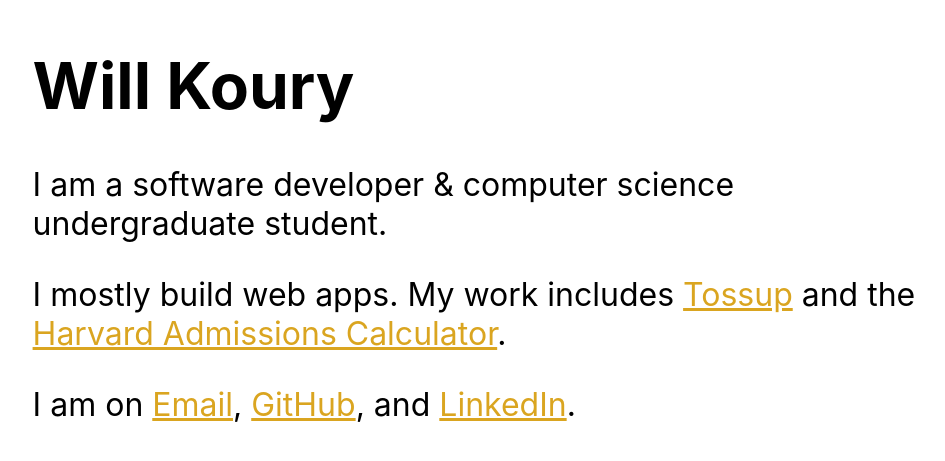
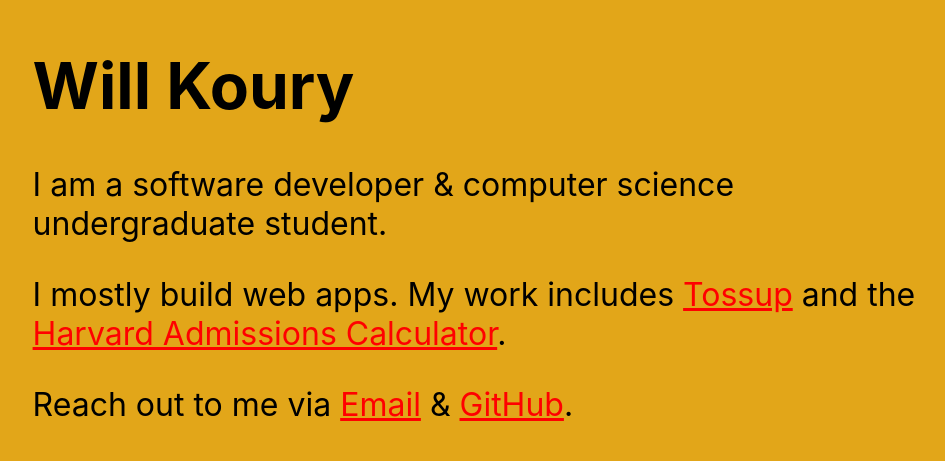
Before and after one commit to wkoury/wkoury.com, a Next.js app: page / in a window 1280 px wide. Shown: the part 169-630 px from the top of the page, without its empty margins (165-1110 px from the left). Built offline with nearby package versions, Linux system fonts and the light colour scheme.

Commit message:
Makes light mode look a little nicer

```diff
--- a/pages/index.js
+++ b/pages/index.js
@@ -23,10 +23,8 @@
             Tossup</a> and
             the <a href="https://wkoury.github.io/harvard-admissions/" rel="noopener noreferrer" target="_blank">Harvard
             Admissions Calculator</a>.
-    </p>
-        <p>I am on <a href="mailto:wkoury@hey.com">Email</a>, <a href="https://github.com/wkoury" rel="noopener noreferrer" target="_blank">GitHub</a>, and <a
-        href="https://www.linkedin.com/in/will-koury-9b0241188/" rel="noopener noreferrer" target="_blank">LinkedIn</a>.
-    </p>
+        </p>
+        <p>Reach out to me via <a href="mailto:wkoury@hey.com">Email</a> & <a href="https://github.com/wkoury" rel="noopener noreferrer" target="_blank">GitHub</a>.</p>
       </main>
     </div>
   )
--- a/styles/globals.css
+++ b/styles/globals.css
@@ -4,10 +4,11 @@
   margin: 0;
   font-family: -apple-system, BlinkMacSystemFont, Segoe UI, Roboto, Oxygen,
     Ubuntu, Cantarell, Fira Sans, Droid Sans, Helvetica Neue, sans-serif;
+  background: #e2a619;
 }
 
 a, a:visited {
-  color: goldenrod;
+  color: red;
 }
 
 @media (prefers-color-scheme: dark) {
```
